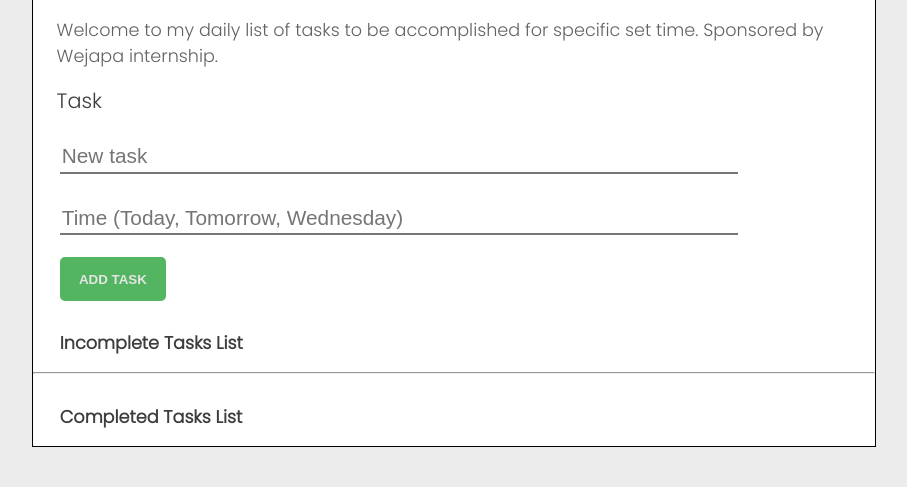
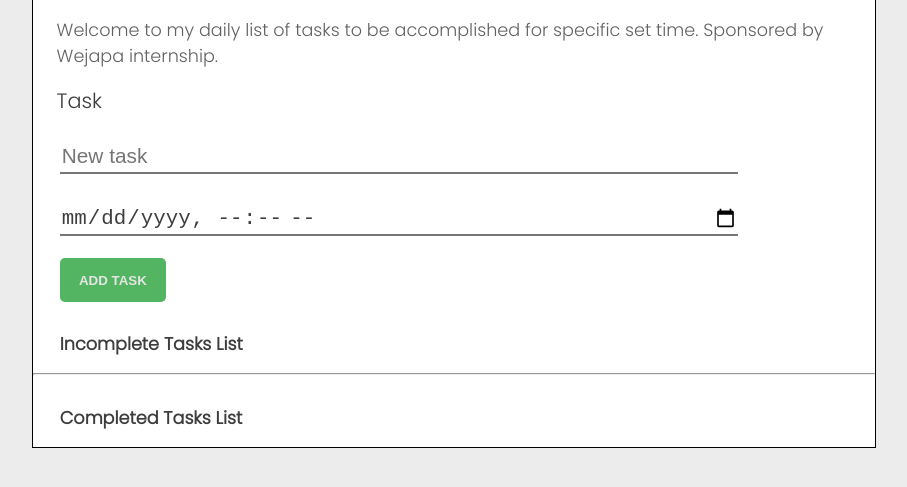
Before and after one commit to Maiqel1/wejapa-to-do-list, a plain HTML site: page index.html in a window 1280 px wide. Shown: the part 99-586 px from the top of the page, without its empty margins (186-1093 px from the left). Drawn offline with Linux system fonts and the light colour scheme.

Commit message:
Update index.html

```diff
--- a/index.html
+++ b/index.html
@@ -22,7 +22,7 @@
               <form id="task-form">
                 <div class="input-field">
                   <input type="text" placeholder="New task" id="task">
-                  <input type="datetime" placeholder="Time (Today, Tomorrow, Wednesday)" id="time">
+                  <input type="datetime-local" placeholder="Time (Today, Tomorrow, Wednesday)" id="time">
                 </div>
                 <button type="submit" class="add-task-action">ADD TASK</button>
               </form>
```
